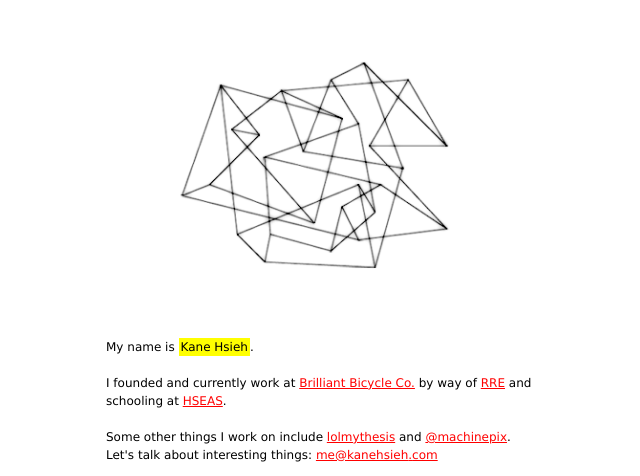
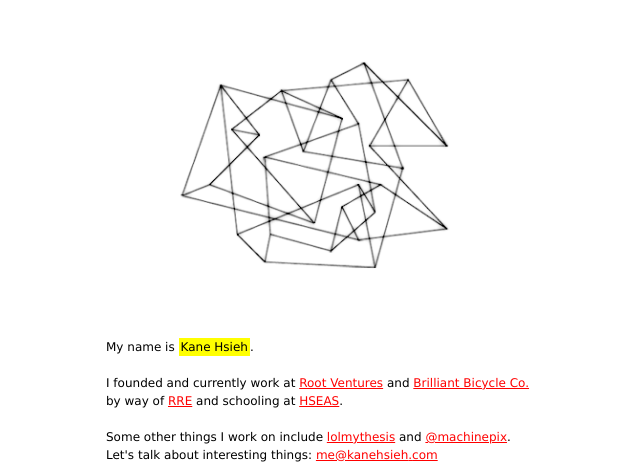
Before and after one commit to kanetronv2/kanetronv2.github.io, a plain HTML site: page index.html in a window 1280 px wide. Shown: the top 476 px of the page, without its empty margins (319-959 px from the left). Drawn offline with Linux system fonts and the light colour scheme.

Commit message:
root update

```diff
--- a/index.html
+++ b/index.html
@@ -46,7 +46,7 @@ overflow:hidden;
       <br/>
       My name is <span class="highlightme">Kane Hsieh</span>.
       <br/><br/>
-      I founded and currently work at <a href="http://brilliant.co" target="_blank">Brilliant Bicycle Co.</a> by way of <a href="http://rre.com" target="_blank">RRE</a> and schooling at <a href="http://seas.harvard.edu/" target="_blank">HSEAS</a>.
+      I founded and currently work at <a href="http://root.vc">Root Ventures</a> and <a href="http://brilliant.co" target="_blank">Brilliant Bicycle Co.</a> by way of <a href="http://rre.com" target="_blank">RRE</a> and schooling at <a href="http://seas.harvard.edu/" target="_blank">HSEAS</a>.
       <br/><br/>
       Some other things I work on include <a href="http://lolmythesis.com" target="_blank">lolmythesis</a> and <a href="https://twitter.com/machinepix" target="_blank">@machinepix</a>. Let's talk about interesting things: <a href="&#109;&#97;&#105;&#108;&#116;&#111;&#58;&#109;&#101;&#64;&#107;&#97;&#110;&#101;&#104;&#115;&#105;&#101;&#104;&#46;&#99;&#111;&#109;">me<!-- >@. -->@<!-- >@. -->kanehsieh<!-- >@. -->.<!-- >@. -->com</a>
       <br/><br/><br/>
```
